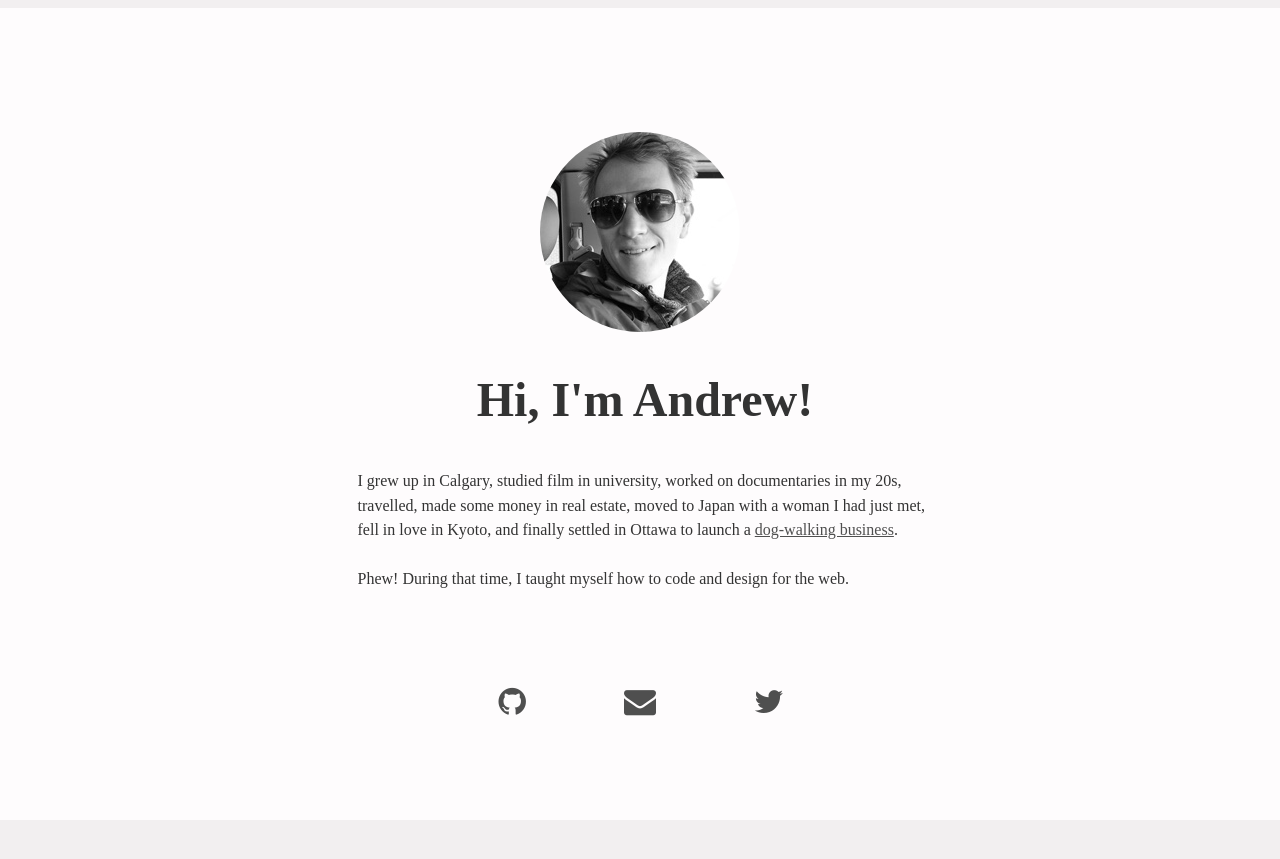
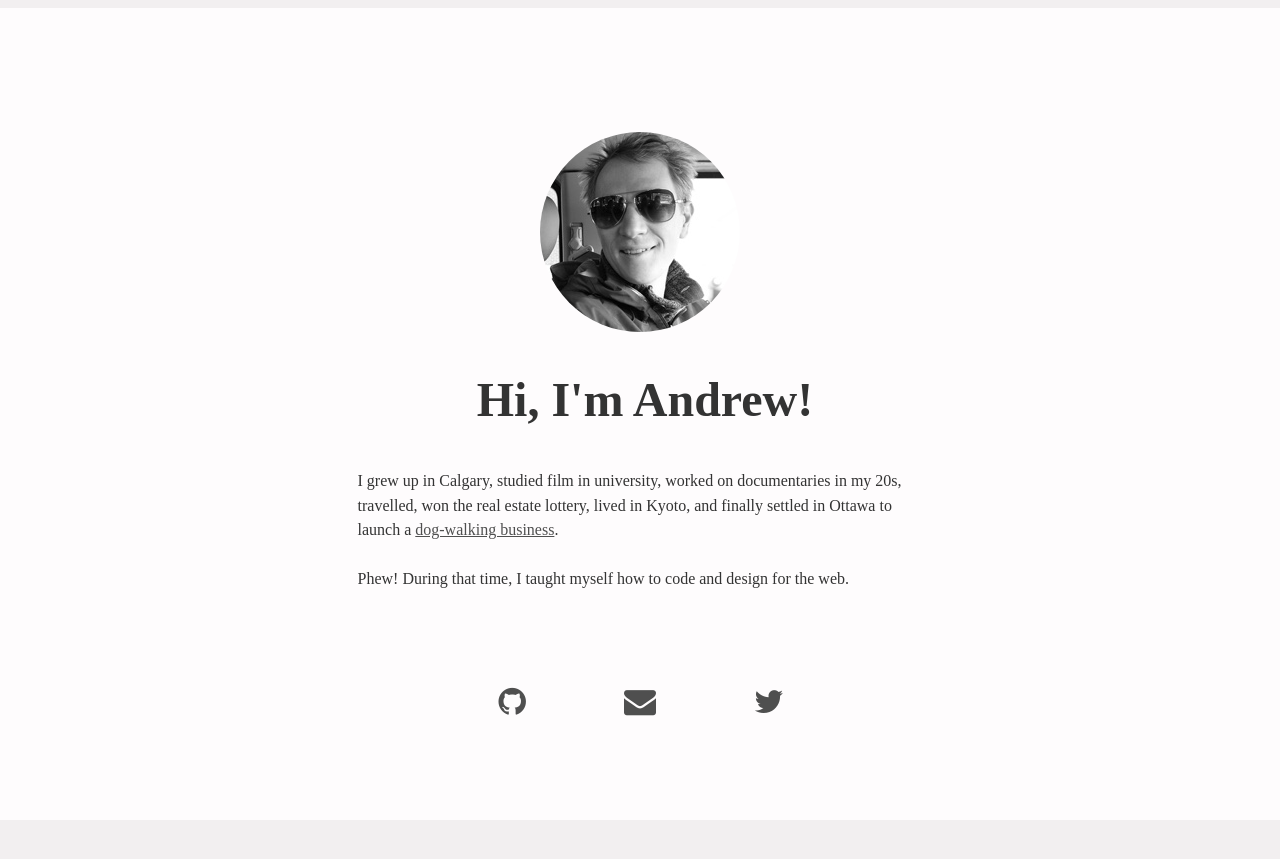
Before and after one commit to andrewmarkle/andrewmarkle.com, a Jekyll site: the page built from index.html, in a window 1280 px wide. Shown: the top 859 px of the page. Built offline with Jekyll 4.4.1, drawn with Linux system fonts in a browser that asks for light colours.

Commit message:
Updated text.

```diff
--- a/index.html
+++ b/index.html
@@ -10,9 +10,8 @@ layout: default
 
         <p>
           I grew up in Calgary, studied film in university, worked on documentaries
-          in my 20s, travelled, made some money in real estate, moved to Japan with a woman
-          I had just met, fell in love in Kyoto, and finally settled in Ottawa
-          to launch a <a href="http://walkitoff.ca">dog-walking business</a>.
+          in my 20s, travelled, won the real estate lottery, lived in Kyoto,
+          and finally settled in Ottawa to launch a <a href="http://walkitoff.ca">dog-walking business</a>.
         </p>
         <p>
           Phew! During that time, I taught myself how to code and design for the web.
```
